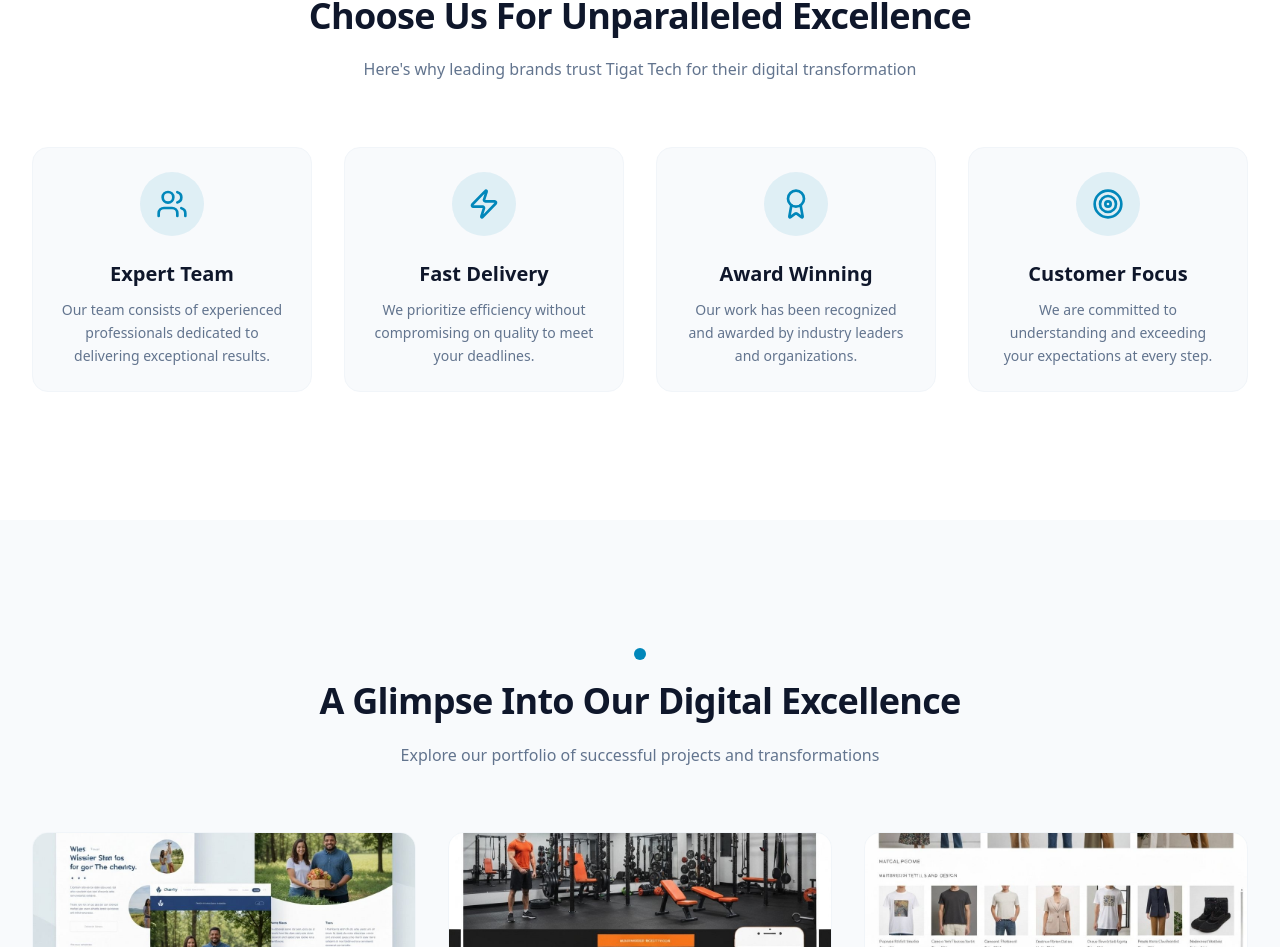
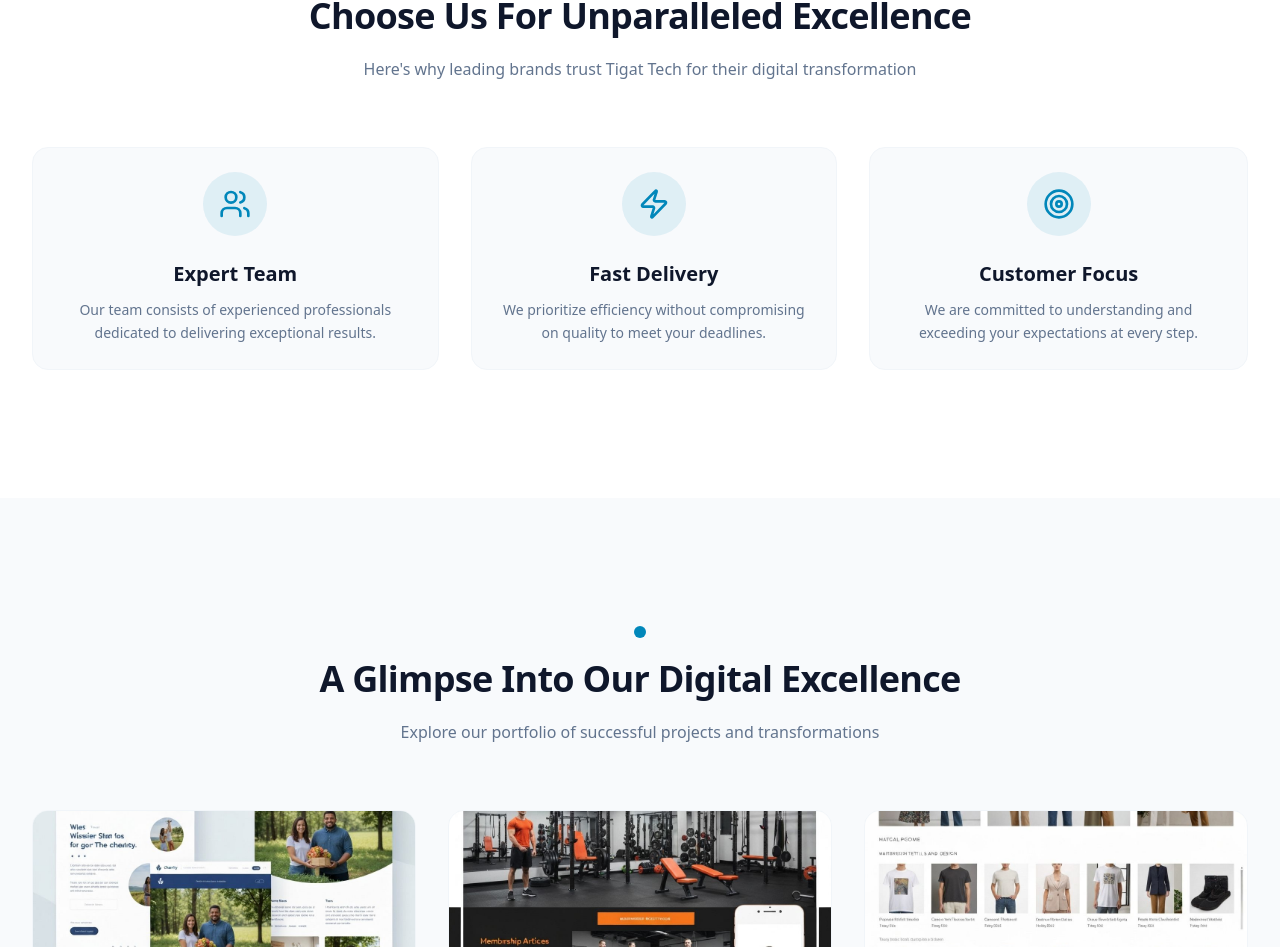
Before and after one commit to BereketW/bereketw.github.io, a Next.js app: page / in a window 1280 px wide. Shown: the part 3546-4493 px from the top of the page. Built offline with nearby package versions, Linux system fonts and the light colour scheme; no server answers; what tailwind-animate would draw is missing.

Commit message:
feat(why-choose-us): remove 'Award Winning' feature and update layout for features grid

```diff
--- a/components/home/why-choose-us.tsx
+++ b/components/home/why-choose-us.tsx
@@ -16,12 +16,7 @@ export default function WhyChooseUs() {
       description:
         "We prioritize efficiency without compromising on quality to meet your deadlines.",
     },
-    {
-      icon: Award,
-      title: "Award Winning",
-      description:
-        "Our work has been recognized and awarded by industry leaders and organizations.",
-    },
+
     {
       icon: Target,
       title: "Customer Focus",
@@ -51,7 +46,7 @@ export default function WhyChooseUs() {
         </div>
 
         {/* Features Grid */}
-        <div className="grid md:grid-cols-4 gap-8">
+        <div className="flex items-center justify-center max-sm:flex-wrap gap-8">
           {features.map((feature, index) => {
             const Icon = feature.icon;
             return (
```
